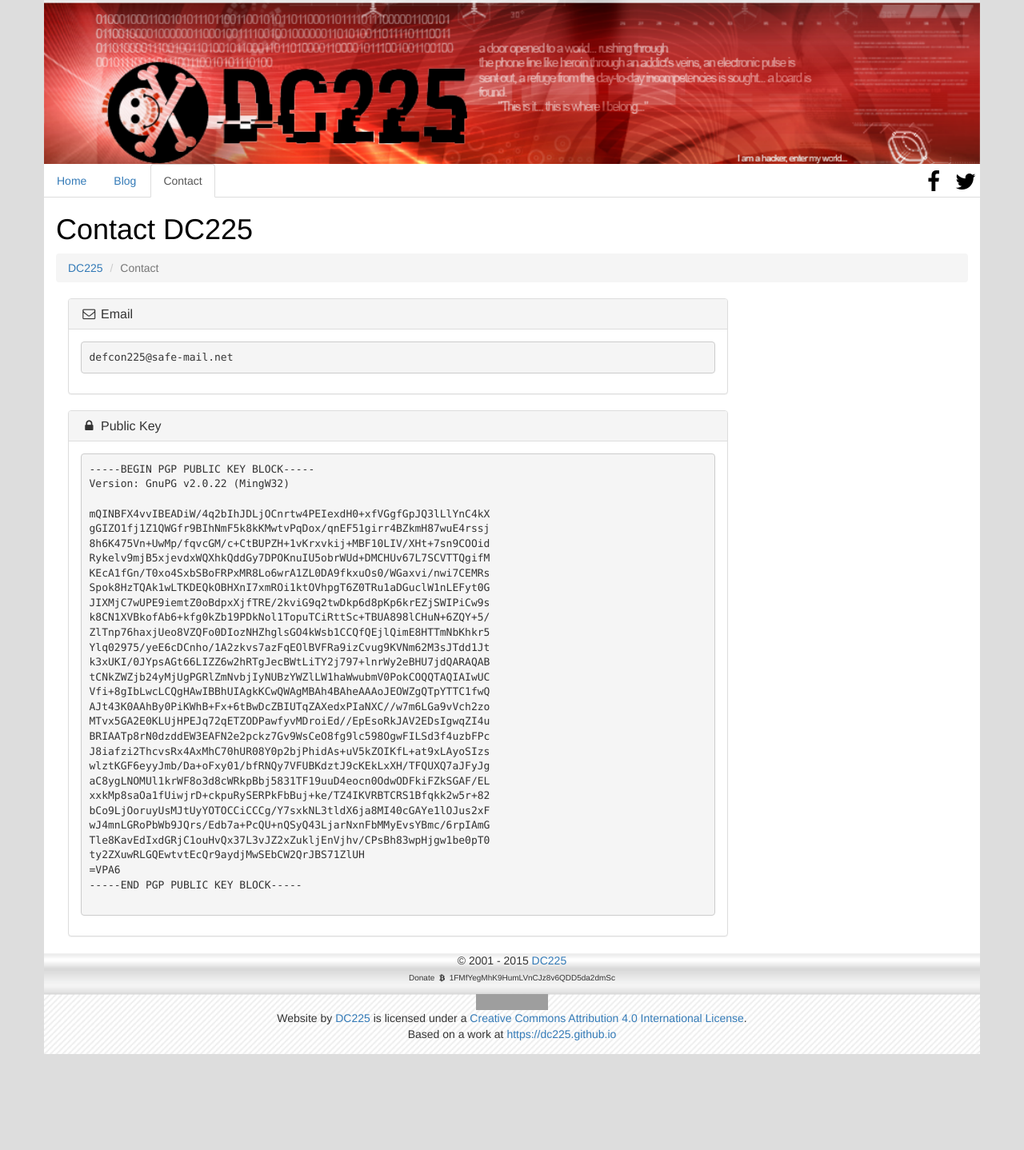
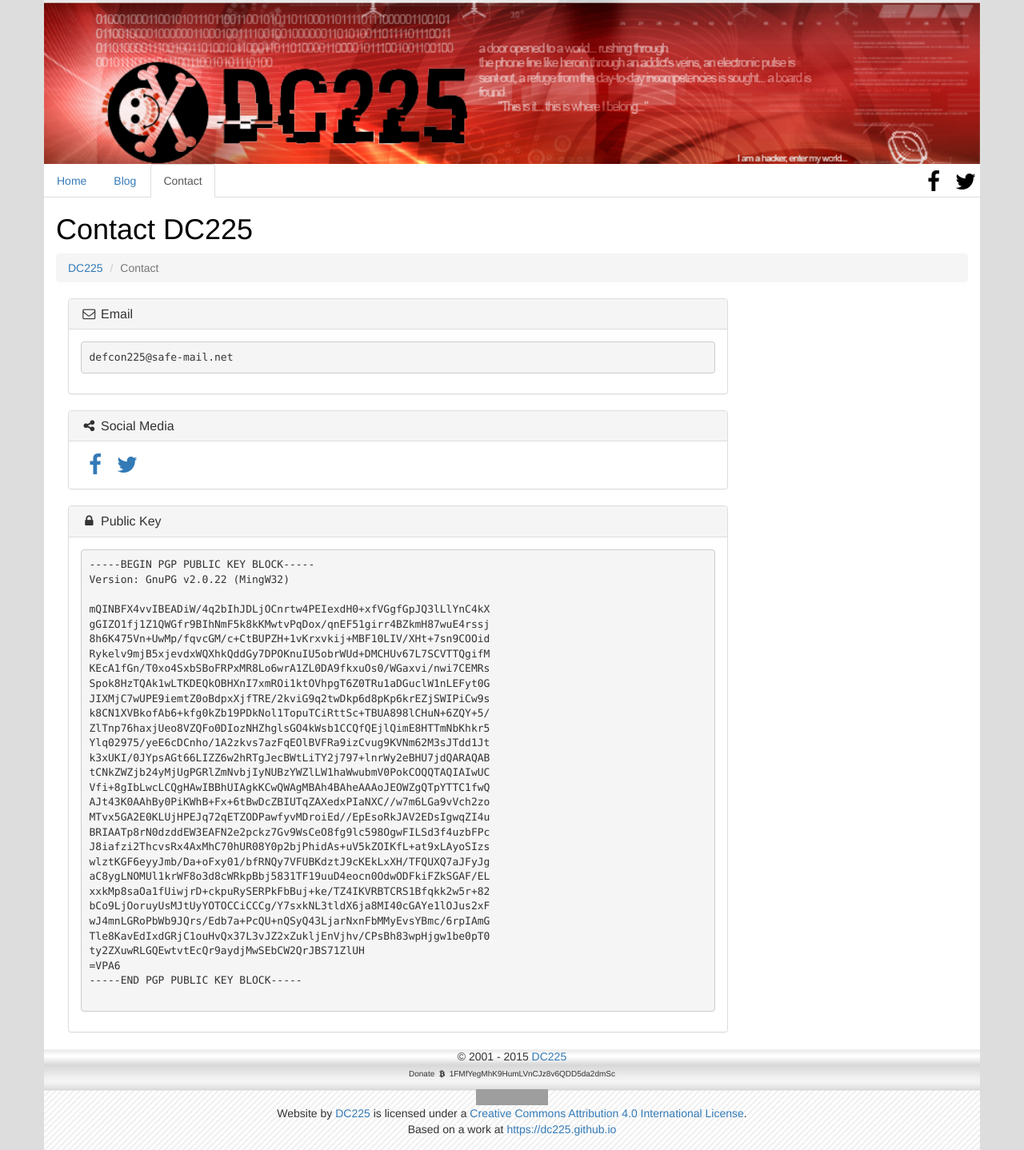
Before and after one commit to dc225/dc225.github.io, a Jekyll site: the page contact.html, which Jekyll copies as it is, in a window 1280 px wide. Shown: the whole page at 80% size. Built offline with Jekyll 4.4.1, drawn with Linux system fonts in a browser that asks for light colours; nearby versions of some CDN libraries; before the commit the page ends 1318 px from its top, so only the background shows below that; grey boxes are pictures that could not be loaded.

Commit message:
added social media icons to contact page

```diff
--- a/contact.html
+++ b/contact.html
@@ -99,6 +99,21 @@
     <div class="panel-body"><pre>defcon225@safe-mail.net</pre></div>
   </div>
 
+
+  <div class="panel panel-default">
+    <div class="panel-heading">
+      <h3 class="panel-title"><b class="fa fa-fw fa-share-alt"></b> Social Media</h3>
+    </div>
+    <div class="panel-body">
+      <a href="https://www.facebook.com/DC225" target="_blank">
+        <i class="fa fa-fw fa-2x fa-facebook"></i>
+      </a>
+      <a href="https://twitter.com/defcon225" target="_blank">
+        <i class="fa fa-fw fa-2x fa-twitter"></i>
+      </a>
+    </div>
+  </div>
+
 <div class="panel panel-default">
   <div class="panel-heading">
     <h3 class="panel-title"><b class="fa fa-fw fa-lock"></b> Public Key</h3>
```
